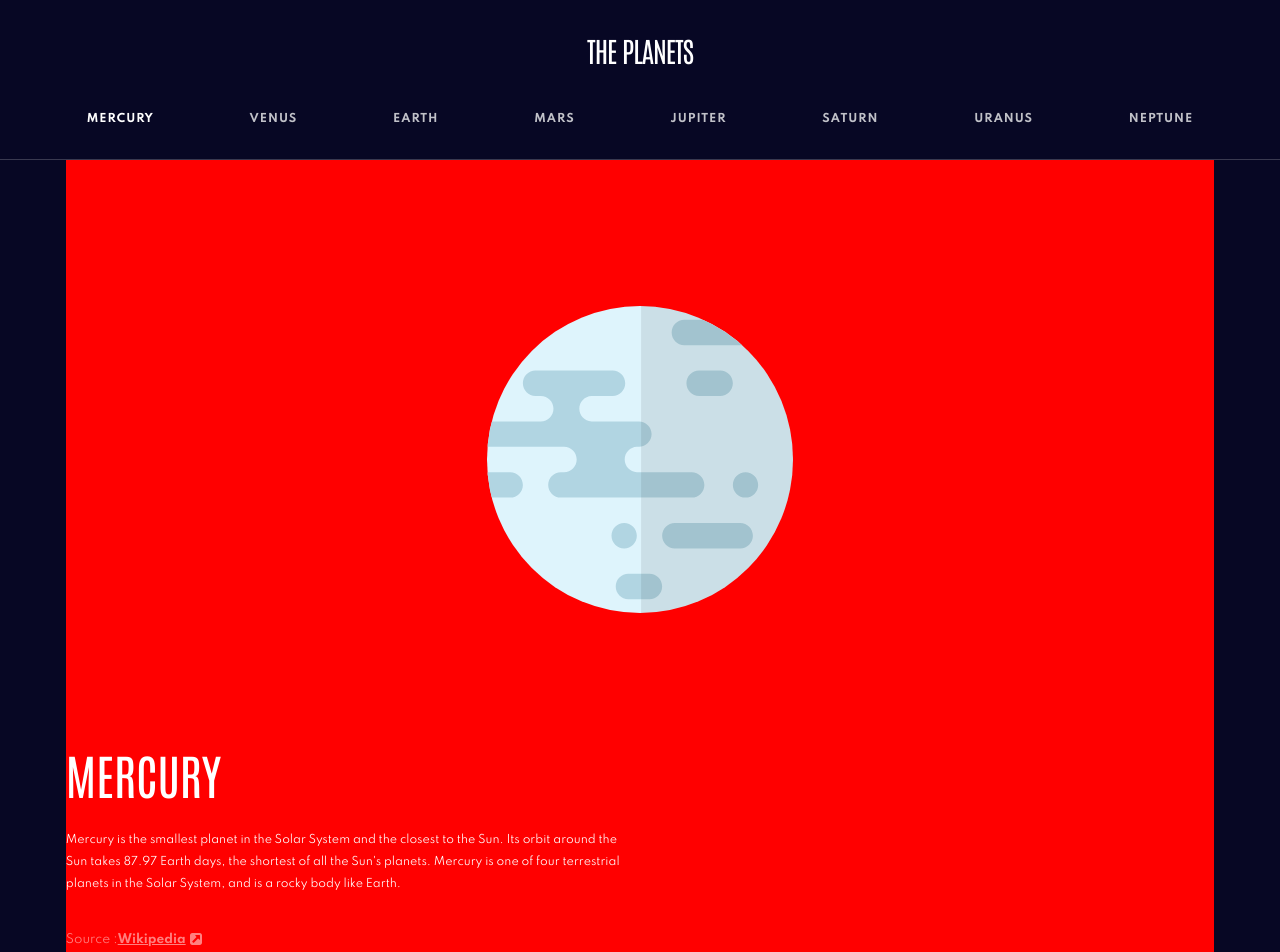
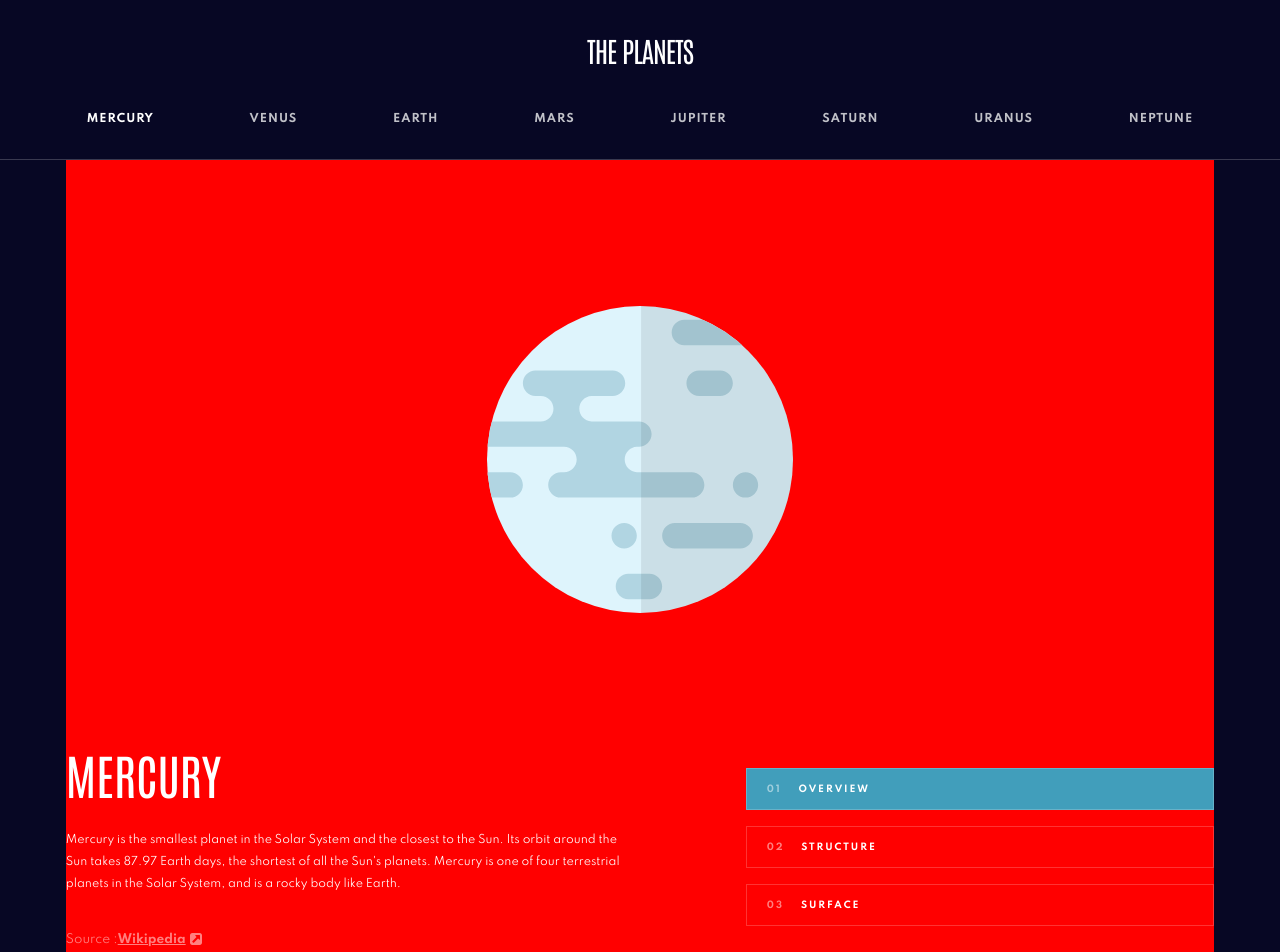
Before and after one commit to jake4369/planet-facts-site, a React (Vite) app: page / in a window 1280 px wide. Shown: the top 952 px of the page. Built offline with nearby package versions, Linux system fonts and the light colour scheme.

Commit message:
Style inner-flex-container and Info Tab section for tablet

```diff
--- a/src/index.css
+++ b/src/index.css
@@ -599,6 +599,34 @@ a.wiki-link {
     font-size: 3rem;
     margin-bottom: 1.5rem;
   }
+
+  .desktop-info__tab-section {
+    display: flex;
+    flex-direction: column;
+    gap: 1rem;
+    width: 40.7837445573%;
+  }
+
+  .desktop-tab-btn {
+    display: block;
+    background-color: transparent;
+    border: 0.0625rem solid rgba(255, 255, 255, 0.2);
+    color: #fff;
+    font-family: "Spartan Bold", Arial, Helvetica, sans-serif;
+    font-size: 0.5625rem;
+    font-weight: 700;
+    line-height: 1.5625rem;
+    letter-spacing: 1.929px;
+    text-align: left;
+    text-transform: uppercase;
+    padding: 0.5rem 0 0.4375rem 1.25rem;
+  }
+
+  .desktop-tab-btn__number {
+    display: inline-block;
+    margin-right: 1.0625rem;
+    opacity: 0.5;
+  }
 }
 
 /* ===== DESKTOP ===== */
```
